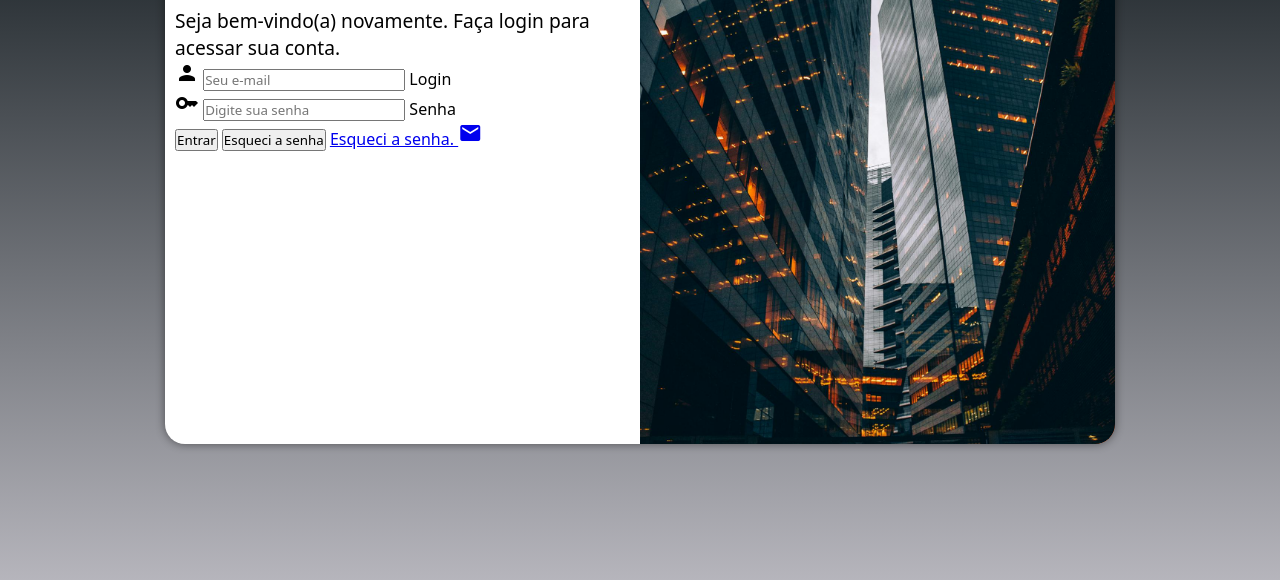
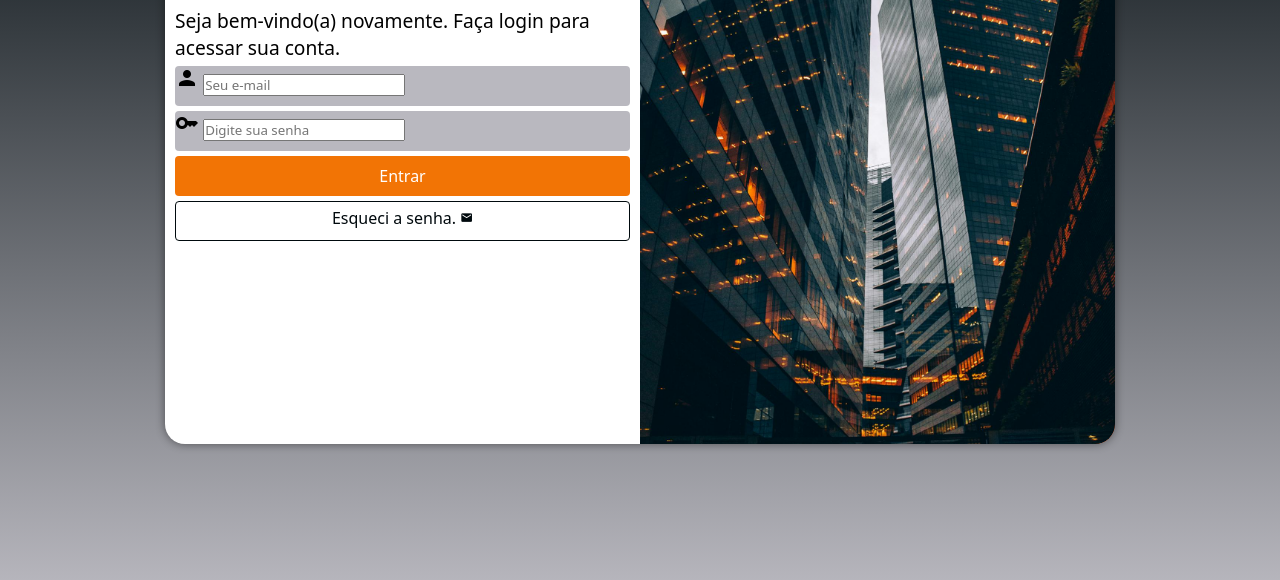
Before and after one commit to plpaulalisboa/projeto-login, a plain HTML site: page index.html in a window 1280 px wide. Shown: the part 206-786 px from the top of the page. Drawn offline with Linux system fonts and the light colour scheme.

Commit message:
Aplicando estilo ao formulário de login

```diff
--- a/estilos/style.css
+++ b/estilos/style.css
@@ -67,3 +67,56 @@ div#formulario > h1 {
 div#formulario > p {
     font-size: 0.8em;
 }
+
+form > div.campo {
+    background-color: #B9B8BF;
+    width: 100%;
+    height: 40px;
+    display: block;
+    border-radius: 4px;
+    margin: 5px 0px;
+}
+
+div.campo > label {
+    display: none;
+}
+
+form > input[type=submit] {
+    display: block;
+    font-size: 1em;
+    width: 100%;
+    height: 40px;
+    background-color: #F27405;
+    color: white;
+    border: none;
+    border-radius: 4px;
+    cursor: pointer;
+}
+
+form > input[type=submit]:hover {
+    background-color: #aa5104;
+}
+
+form > a.botao {
+    display: block;
+    text-align: center;
+    font-size: 1em;
+    width: 100%;
+    height: 40px;
+    padding-top: 5px;
+    margin-top: 5px;
+    background-color: white;
+    color: #00090D;
+    border: 1px solid #00090D;
+    border-radius: 4px;
+    text-decoration: none;
+}
+
+form > a.botao:hover {
+    background-color: #B9B8BF;
+}
+
+form > a.botao > i {
+    font-size: 0.8em;
+
+}
--- a/index.html
+++ b/index.html
@@ -30,8 +30,8 @@
                         <label for="isenha">Senha</label>
                     </div>
                     <input type="submit" value="Entrar">
-                    <button>Esqueci a senha</button>
-                    <a href="esqueci.html">
+
+                    <a href="esqueci.html" class="botao">
                         Esqueci a senha. <i class="material-icons">mail</i>
                     </a>
 
```
